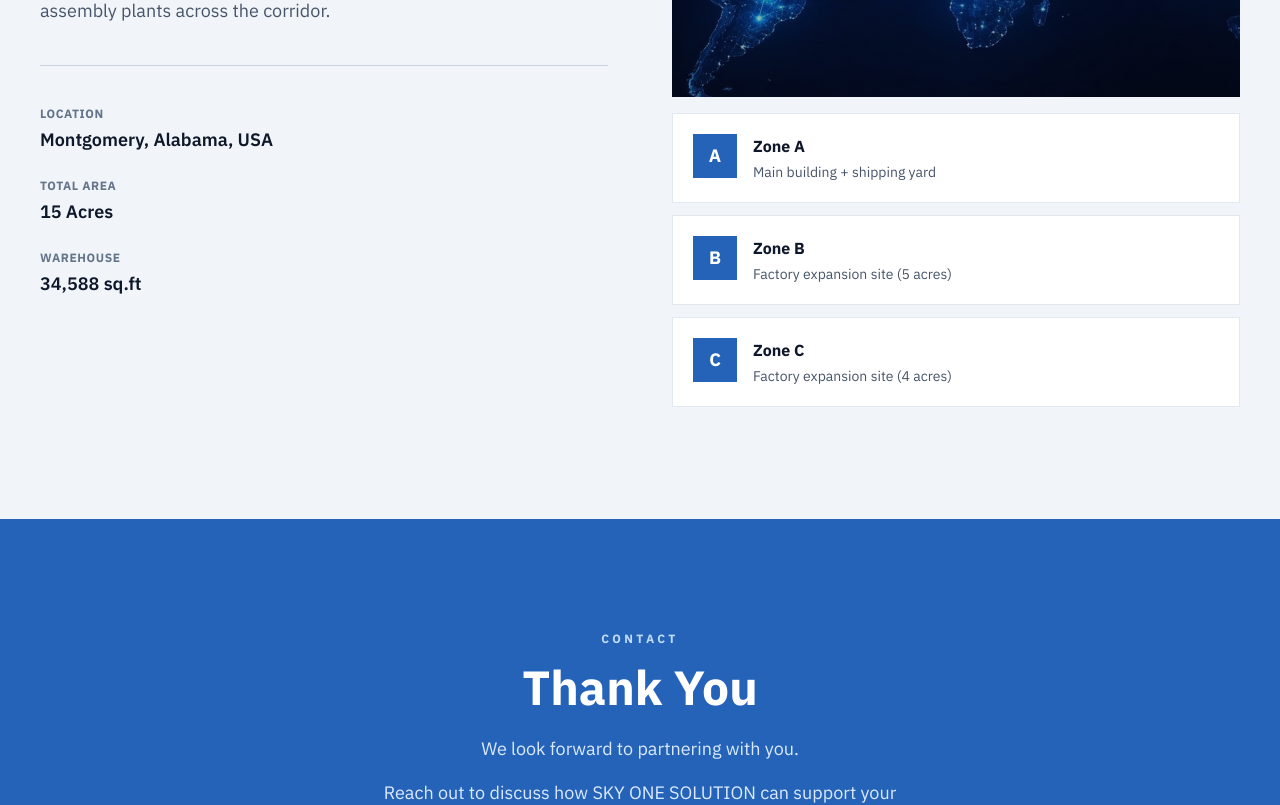
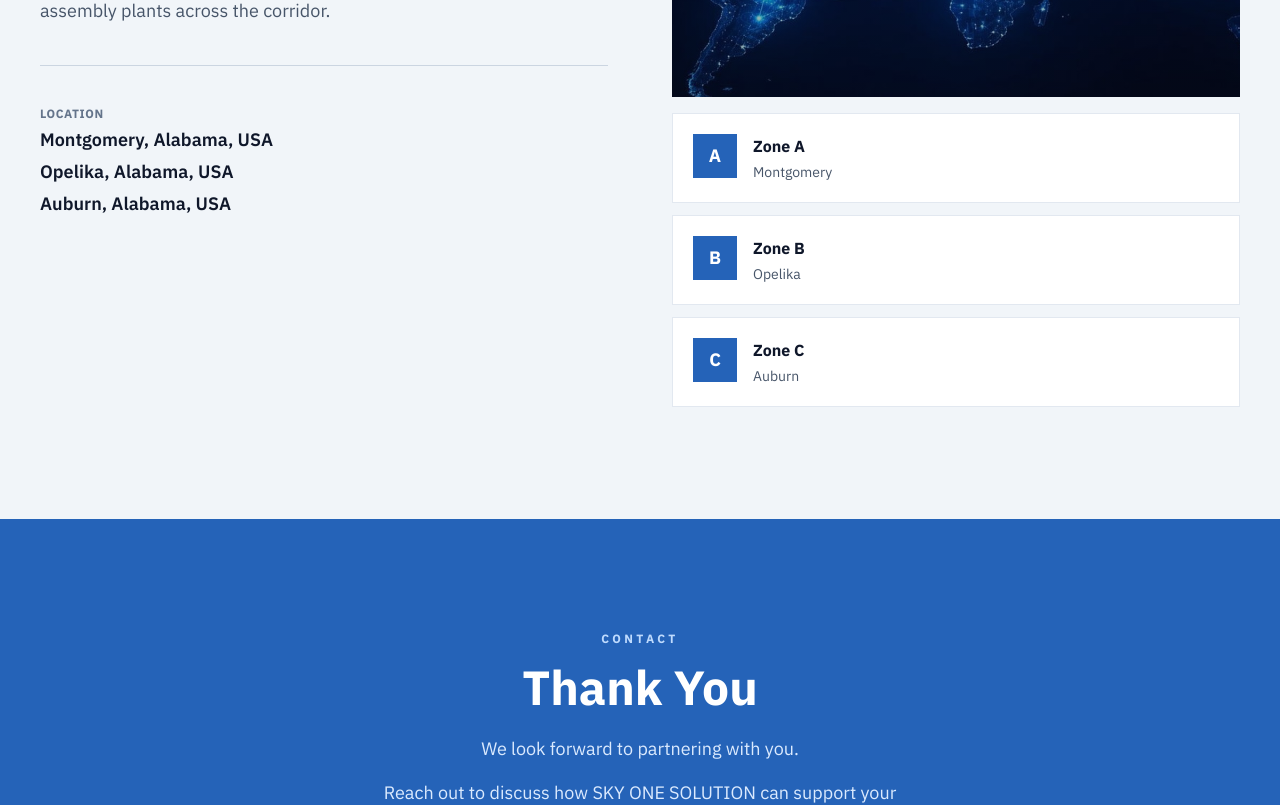
Before and after one commit to SKY-ONE-SOL/blog-starter-kit, a Next.js app: page / in a window 1280 px wide. Shown: the part 6980-7785 px from the top of the page. Built offline with nearby package versions, Linux system fonts and the light colour scheme.

Commit message:
Update About section locations and zone labels
Remove total area and warehouse fields. Add Opelika and Auburn under
location. Set Zone A/B/C to Montgomery, Opelika, and Auburn.

Co-authored-by: SKY-ONE-SOL <SKY-ONE-SOL@users.noreply.github.com>

```diff
--- a/src/app/_components/site/about-section.tsx
+++ b/src/app/_components/site/about-section.tsx
@@ -22,19 +22,13 @@ export function AboutSection() {
                 <dt className="text-xs font-bold uppercase tracking-wider text-steel-500">
                   {t.about.fields.location}
                 </dt>
-                <dd className="mt-1 text-lg font-semibold text-steel-900">{loc.address}</dd>
-              </div>
-              <div>
-                <dt className="text-xs font-bold uppercase tracking-wider text-steel-500">
-                  {t.about.fields.area}
-                </dt>
-                <dd className="mt-1 text-lg font-semibold text-steel-900">{loc.area}</dd>
-              </div>
-              <div>
-                <dt className="text-xs font-bold uppercase tracking-wider text-steel-500">
-                  {t.about.fields.warehouse}
-                </dt>
-                <dd className="mt-1 text-lg font-semibold text-steel-900">{loc.warehouse}</dd>
+                <dd className="mt-1 space-y-1">
+                  {loc.addresses.map((address) => (
+                    <p key={address} className="text-lg font-semibold text-steel-900">
+                      {address}
+                    </p>
+                  ))}
+                </dd>
               </div>
             </dl>
           </div>
--- a/src/app/_components/site/site-footer.tsx
+++ b/src/app/_components/site/site-footer.tsx
@@ -50,7 +50,11 @@ export function SiteFooter() {
             >
               {t.common.email}
             </a>
-            <p className="mt-4 text-sm">{t.about.location.address}</p>
+            <div className="mt-4 space-y-1 text-sm">
+              {t.about.location.addresses.map((address) => (
+                <p key={address}>{address}</p>
+              ))}
+            </div>
             <p className="mt-1 text-sm">{t.common.domain}</p>
           </div>
         </div>
--- a/src/lib/i18n/translations.ts
+++ b/src/lib/i18n/translations.ts
@@ -153,17 +153,17 @@ const en = {
     facilityTitle: "Facility Overview",
     fields: {
       location: "Location",
-      area: "Total Area",
-      warehouse: "Warehouse",
     },
     location: {
-      address: "Montgomery, Alabama, USA",
-      area: "15 Acres",
-      warehouse: "34,588 sq.ft",
+      addresses: [
+        "Montgomery, Alabama, USA",
+        "Opelika, Alabama, USA",
+        "Auburn, Alabama, USA",
+      ],
       zones: [
-        { id: "A", label: "Zone A", description: "Main building + shipping yard" },
-        { id: "B", label: "Zone B", description: "Factory expansion site (5 acres)" },
-        { id: "C", label: "Zone C", description: "Factory expansion site (4 acres)" },
+        { id: "A", label: "Zone A", description: "Montgomery" },
+        { id: "B", label: "Zone B", description: "Opelika" },
+        { id: "C", label: "Zone C", description: "Auburn" },
       ],
     },
   },
@@ -466,17 +466,17 @@ const ko: Translations = {
     facilityTitle: "시설 개요",
     fields: {
       location: "위치",
-      area: "면적",
-      warehouse: "창고면적",
     },
     location: {
-      address: "Montgomery, Alabama, USA",
-      area: "18,362 평",
-      warehouse: "972 평",
+      addresses: [
+        "Montgomery, Alabama, USA",
+        "Opelika, Alabama, USA",
+        "Auburn, Alabama, USA",
+      ],
       zones: [
-        { id: "A", label: "Zone A", description: "메인동 + 출고장" },
-        { id: "B", label: "Zone B", description: "공장 증축 부지 (5에이커)" },
-        { id: "C", label: "Zone C", description: "공장 증축 부지 (4에이커)" },
+        { id: "A", label: "Zone A", description: "몽고메리" },
+        { id: "B", label: "Zone B", description: "오펠라이카" },
+        { id: "C", label: "Zone C", description: "어번" },
       ],
     },
   },
```
